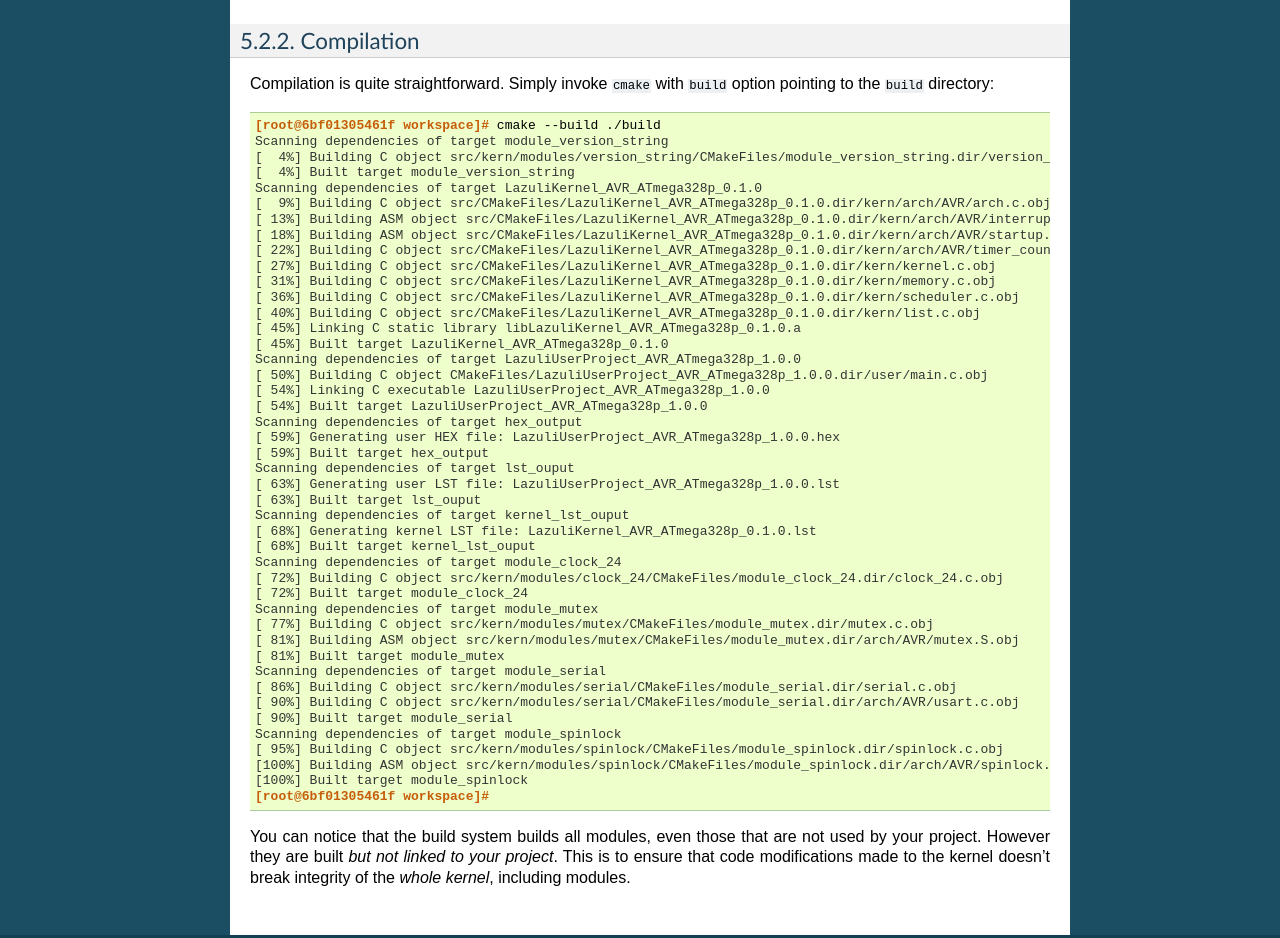
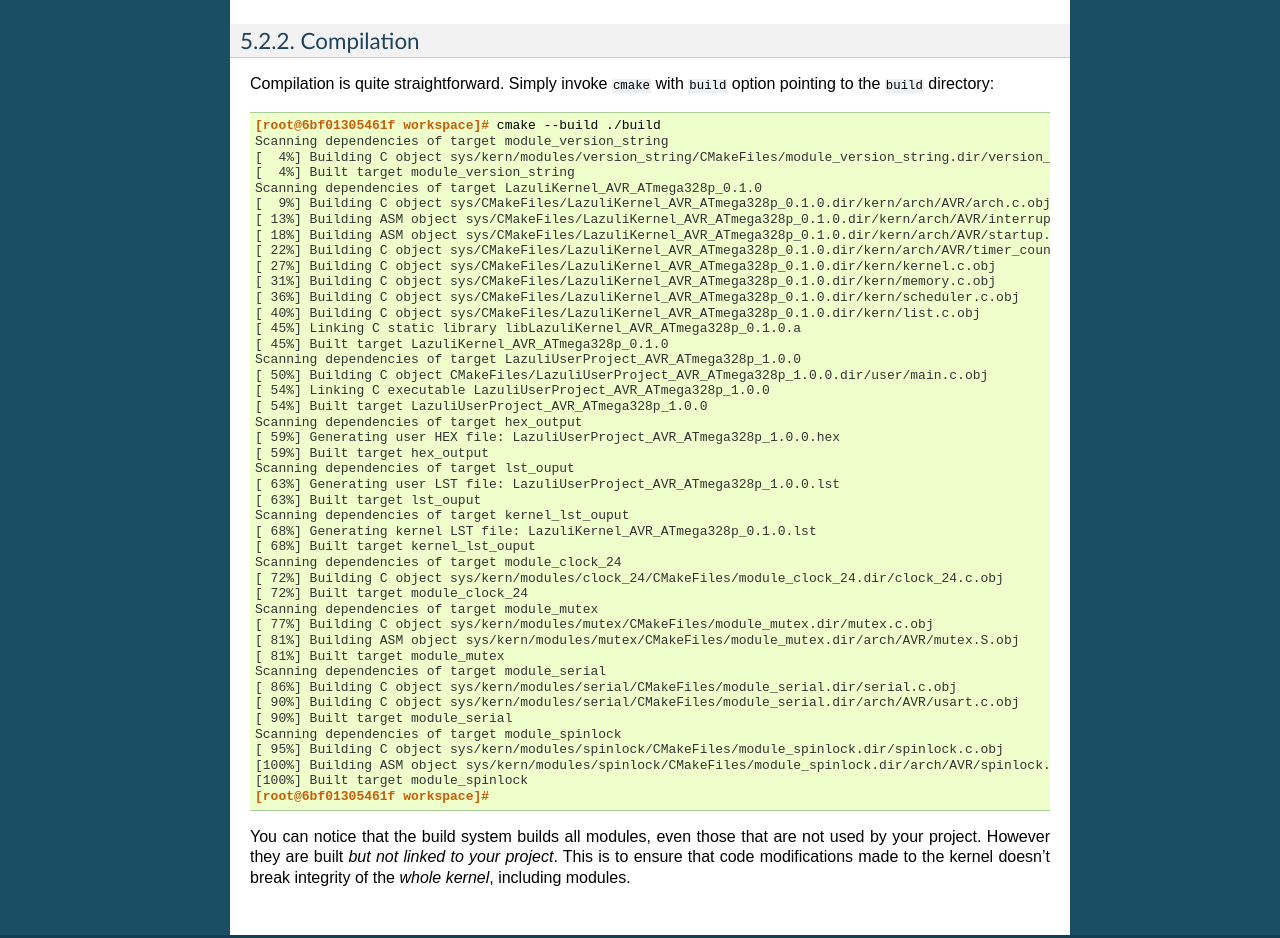
Before and after one commit to randruc/Lazuli, a Sphinx documentation site: the page built from doc/developing_your_project.rst, in a window 1280 px wide and 1400 px high, scrolled down 3316 px. Shown: the part 403-1341 px from the top of the window. Built offline with Sphinx 7.4.7, drawn with Linux system fonts in a browser that asks for light colours; formulas are drawn with MathJax 3; some of the changed text lies outside the part shown.

Commit message:
Rename src/ to sys/ (1/2): Change all occurences of directory src/ to sys/.
The directory name 'sys/' fits more to what it actually contains (the actual system
sources), rather than 'src/' which is a bit to vague.

```diff
--- a/TODO.org
+++ b/TODO.org
@@ -63,7 +63,6 @@
 ** mandb: can't open /usr/share/man/man3/sys_clock_24.h.3: No such file or directory
 ** Check if it's a real bug, and declare the issue to the Doxygen project.
    mandb: warning: /usr/share/man/man3/Clock24_Increment.3.gz: bad symlink or ROFF `.so' request
-* Rename the src/ directory to sys/.
 * Think about renaming the GitHub repository to "LazuliRTOS".
 * Host the Lazuli docker image to GitHub instead of docker.io.
 * Think about moving libc header files to the directory include/
--- a/doc/developing_your_project.rst
+++ b/doc/developing_your_project.rst
@@ -51,11 +51,11 @@ directory of build artefacts, and we invoke ``cmake`` by pointing to the root
 
     [root@6bf01305461f workspace]# mkdir build && cd build
     [root@6bf01305461f build]# cmake ..
-    CMake Error at src/cmake/machine_choice.cmake:23 (message):
+    CMake Error at sys/cmake/machine_choice.cmake:23 (message):
     Configuration error: The target machine must be defined with cache variable
     'LZ_TARGET_MACHINE_CHOICE'.
     Call Stack (most recent call first):
-    src/CMakeLists.txt:23 (include)
+    sys/CMakeLists.txt:23 (include)
 
 
     -- Configuring incomplete, errors occurred!
@@ -174,7 +174,7 @@ available configuration variables for the toolchain it created:
     AVR_OBJDUMP                     */usr/bin/avr-objdump
     CMAKE_BUILD_TYPE                *
     CMAKE_INSTALL_PREFIX            */usr/local
-    CMAKE_TOOLCHAIN_FILE            */~/workspace/src/cmake/avr.toolchain.cmake
+    CMAKE_TOOLCHAIN_FILE            */~/workspace/sys/cmake/avr.toolchain.cmake
     LZ_CONFIG_AVR_INSTRUMENT_PORT   *0x2B
     LZ_CONFIG_BREAK_STACK_GAP       *50
     LZ_CONFIG_CHECK_INTERRUPT_CODE  *ON
@@ -269,17 +269,17 @@ Compilation is quite straightforward. Simply invoke ``cmake`` with
 
     [root@6bf01305461f workspace]# cmake --build ./build
     Scanning dependencies of target module_version_string
-    [  4%] Building C object src/kern/modules/version_string/CMakeFiles/module_version_string.dir/version_string.c.obj
+    [  4%] Building C object sys/kern/modules/version_string/CMakeFiles/module_version_string.dir/version_string.c.obj
     [  4%] Built target module_version_string
     Scanning dependencies of target LazuliKernel_AVR_ATmega328p_0.1.0
-    [  9%] Building C object src/CMakeFiles/LazuliKernel_AVR_ATmega328p_0.1.0.dir/kern/arch/AVR/arch.c.obj
-    [ 13%] Building ASM object src/CMakeFiles/LazuliKernel_AVR_ATmega328p_0.1.0.dir/kern/arch/AVR/interrupt_vectors_table.S.obj
-    [ 18%] Building ASM object src/CMakeFiles/LazuliKernel_AVR_ATmega328p_0.1.0.dir/kern/arch/AVR/startup.S.obj
-    [ 22%] Building C object src/CMakeFiles/LazuliKernel_AVR_ATmega328p_0.1.0.dir/kern/arch/AVR/timer_counter_1.c.obj
-    [ 27%] Building C object src/CMakeFiles/LazuliKernel_AVR_ATmega328p_0.1.0.dir/kern/kernel.c.obj
-    [ 31%] Building C object src/CMakeFiles/LazuliKernel_AVR_ATmega328p_0.1.0.dir/kern/memory.c.obj
-    [ 36%] Building C object src/CMakeFiles/LazuliKernel_AVR_ATmega328p_0.1.0.dir/kern/scheduler.c.obj
-    [ 40%] Building C object src/CMakeFiles/LazuliKernel_AVR_ATmega328p_0.1.0.dir/kern/list.c.obj
+    [  9%] Building C object sys/CMakeFiles/LazuliKernel_AVR_ATmega328p_0.1.0.dir/kern/arch/AVR/arch.c.obj
+    [ 13%] Building ASM object sys/CMakeFiles/LazuliKernel_AVR_ATmega328p_0.1.0.dir/kern/arch/AVR/interrupt_vectors_table.S.obj
+    [ 18%] Building ASM object sys/CMakeFiles/LazuliKernel_AVR_ATmega328p_0.1.0.dir/kern/arch/AVR/startup.S.obj
+    [ 22%] Building C object sys/CMakeFiles/LazuliKernel_AVR_ATmega328p_0.1.0.dir/kern/arch/AVR/timer_counter_1.c.obj
+    [ 27%] Building C object sys/CMakeFiles/LazuliKernel_AVR_ATmega328p_0.1.0.dir/kern/kernel.c.obj
+    [ 31%] Building C object sys/CMakeFiles/LazuliKernel_AVR_ATmega328p_0.1.0.dir/kern/memory.c.obj
+    [ 36%] Building C object sys/CMakeFiles/LazuliKernel_AVR_ATmega328p_0.1.0.dir/kern/scheduler.c.obj
+    [ 40%] Building C object sys/CMakeFiles/LazuliKernel_AVR_ATmega328p_0.1.0.dir/kern/list.c.obj
     [ 45%] Linking C static library libLazuliKernel_AVR_ATmega328p_0.1.0.a
     [ 45%] Built target LazuliKernel_AVR_ATmega328p_0.1.0
     Scanning dependencies of target LazuliUserProject_AVR_ATmega328p_1.0.0
@@ -296,19 +296,19 @@ Compilation is quite straightforward. Simply invoke ``cmake`` with
     [ 68%] Generating kernel LST file: LazuliKernel_AVR_ATmega328p_0.1.0.lst
     [ 68%] Built target kernel_lst_ouput
     Scanning dependencies of target module_clock_24
-    [ 72%] Building C object src/kern/modules/clock_24/CMakeFiles/module_clock_24.dir/clock_24.c.obj
+    [ 72%] Building C object sys/kern/modules/clock_24/CMakeFiles/module_clock_24.dir/clock_24.c.obj
     [ 72%] Built target module_clock_24
     Scanning dependencies of target module_mutex
-    [ 77%] Building C object src/kern/modules/mutex/CMakeFiles/module_mutex.dir/mutex.c.obj
-    [ 81%] Building ASM object src/kern/modules/mutex/CMakeFiles/module_mutex.dir/arch/AVR/mutex.S.obj
+    [ 77%] Building C object sys/kern/modules/mutex/CMakeFiles/module_mutex.dir/mutex.c.obj
+    [ 81%] Building ASM object sys/kern/modules/mutex/CMakeFiles/module_mutex.dir/arch/AVR/mutex.S.obj
     [ 81%] Built target module_mutex
     Scanning dependencies of target module_serial
-    [ 86%] Building C object src/kern/modules/serial/CMakeFiles/module_serial.dir/serial.c.obj
-    [ 90%] Building C object src/kern/modules/serial/CMakeFiles/module_serial.dir/arch/AVR/usart.c.obj
+    [ 86%] Building C object sys/kern/modules/serial/CMakeFiles/module_serial.dir/serial.c.obj
+    [ 90%] Building C object sys/kern/modules/serial/CMakeFiles/module_serial.dir/arch/AVR/usart.c.obj
     [ 90%] Built target module_serial
     Scanning dependencies of target module_spinlock
-    [ 95%] Building C object src/kern/modules/spinlock/CMakeFiles/module_spinlock.dir/spinlock.c.obj
-    [100%] Building ASM object src/kern/modules/spinlock/CMakeFiles/module_spinlock.dir/arch/AVR/spinlock.S.obj
+    [ 95%] Building C object sys/kern/modules/spinlock/CMakeFiles/module_spinlock.dir/spinlock.c.obj
+    [100%] Building ASM object sys/kern/modules/spinlock/CMakeFiles/module_spinlock.dir/arch/AVR/spinlock.S.obj
     [100%] Built target module_spinlock
     [root@6bf01305461f workspace]#
 
--- a/doc/kernel/memory_layout.rst
+++ b/doc/kernel/memory_layout.rst
@@ -13,7 +13,7 @@ Here is documented the memory layout for the kernel and user tasks.
 In the context of AVR MCUs the term RAM used in this document refers to the MCU
 SRAM, and the term ROM refers to the MCU flash memory.
 
-Memory layout is implemented in the file ``src/kern/linker.ld``.
+Memory layout is described in the file ``sys/kern/linker.ld``.
 
 Harvard architecture and static linking
 ---------------------------------------
--- a/doc/kernel/repository_tree.rst
+++ b/doc/kernel/repository_tree.rst
@@ -22,7 +22,7 @@ Comments on the right side have been added manually.
    ├── example-programs          Sources of examples user programs that use the Lazuli API
    ├── LICENSES                  Text of the project's licenses
    ├── scripts                   Utility scripts
-   ├── src                       Base directory for all the system sources
+   ├── sys                       Base directory for all the system sources
    │   ├── cmake                 CMake files, referenced by CMakeLists.txt
    │   ├── include               Base directory of user and kernel header files
    │   │   └── Lazuli            Base directory of user and kernel header files
```
Also changed, not shown: CMakeLists.txt (+10 -10 lines), doc/kernel/startup.rst (+4 -4 lines), 8 other files.
